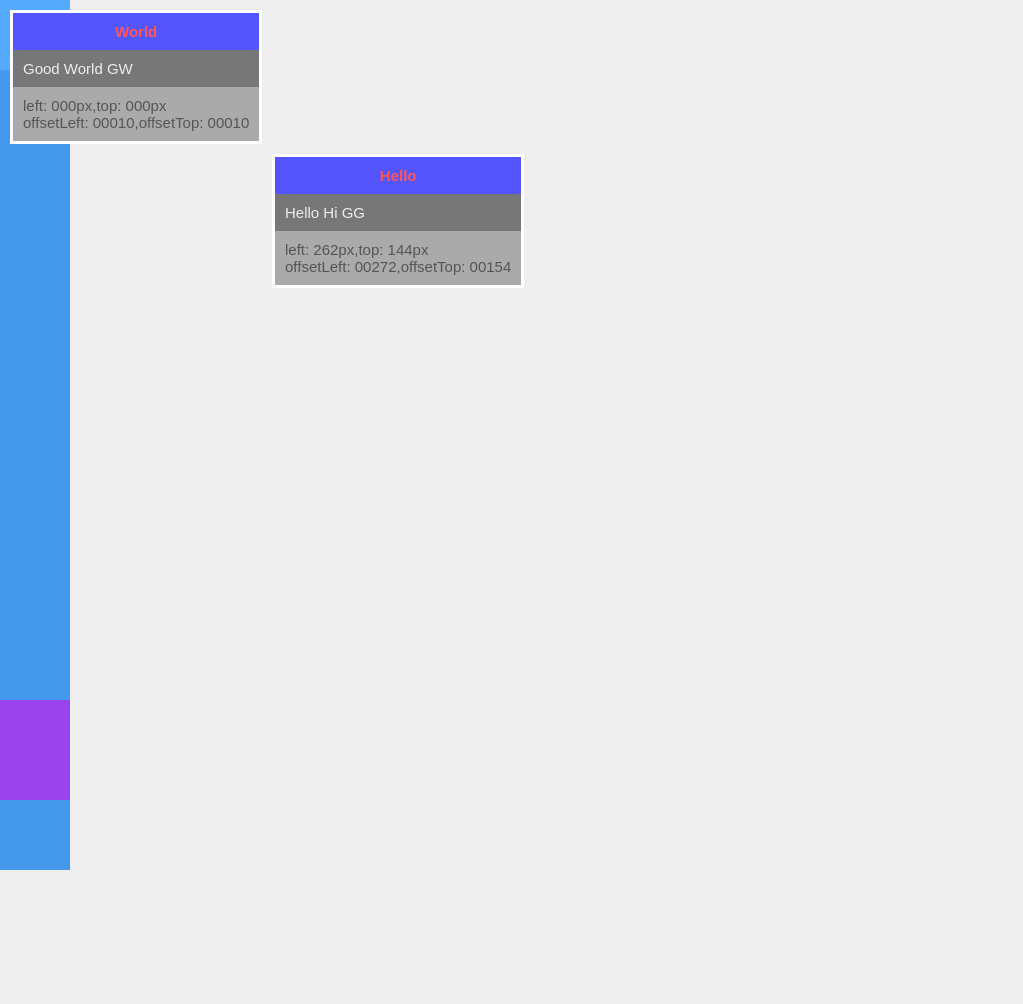
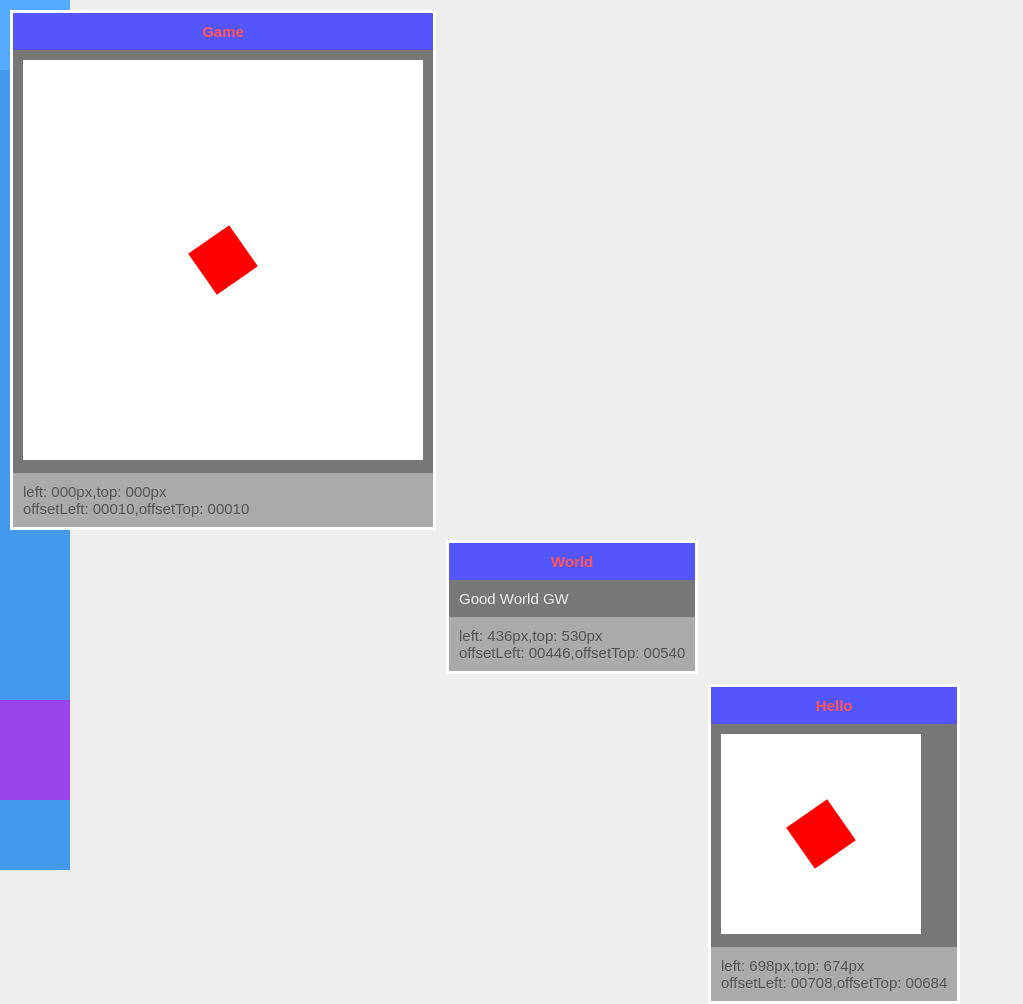
Before and after one commit to jklim1253/likeDesktop, a plain HTML site: page index.html in a window 1280 px wide. Shown: the whole page, without its empty margins (0-1023 px from the left). Before the commit the page ends 800 px from the top, so only its background shows below. Drawn offline with Linux system fonts and the light colour scheme.

Commit message:
canvastest.js added. - use canvas element in content of post.

```diff
--- a/index.html
+++ b/index.html
@@ -4,6 +4,7 @@
 	<meta charset="UTF-8">
 	<title>like Desktop</title>
 	<link rel="stylesheet" href="css/base.css">
+	<script src="js/canvastest.js"></script>
 	<script src="js/util.js"></script>
 	<script src="js/base.js"></script>
 </head>
@@ -17,12 +18,17 @@
 	<div class="desktop">
 		<div class="post">
 			<div class="title">Hello</div>
-			<div class="content">Hello Hi GG</div>
+			<div class="content"><canvas id="test2" width="200" height="200"></canvas></div>
 			<div class="option"></div>
 		</div>
 		<div class="post">
 			<div class="title">World</div>
 			<div class="content">Good World GW</div>
+			<div class="option"></div>
+		</div>
+		<div class="post">
+			<div class="title">Game</div>
+			<div class="content"><canvas id="test" width="400" height="400"></canvas></div>
 			<div class="option"></div>
 		</div>
 	</div>
--- a/js/base.js
+++ b/js/base.js
@@ -75,5 +75,8 @@
 			x += posts[index].offsetWidth + margin;
 			y += posts[index].offsetHeight + margin;
 		}
+
+		game("test").run();
+		game("test2").run();
 	}
 })();
--- /dev/null
+++ b/js/canvastest.js
@@ -0,0 +1,51 @@
+function getCanvas(windowid) {
+	var canvas = document.getElementById(windowid);
+	if (canvas === undefined) {
+		alert("fail to find window to connect");
+	}
+	return canvas;
+}
+var game = function(windowid){
+	var bgcolor = "#ffffff";
+	var canvas = getCanvas(windowid);
+	if (canvas === undefined) return {}; // return null object
+	var width = canvas.width;
+	var height = canvas.height;
+	var context = canvas.getContext("2d");
+
+	var angle = 0;
+	function update() {
+		angle += 5*Math.PI/180;
+		if (angle >= 2*Math.PI) {
+			angle = 0;
+		}
+	}
+	function draw() {
+		context.fillStyle = bgcolor;
+		context.fillRect(0,0,width,height);
+		drawBox();
+	}
+	function drawBox() {
+		context.save();
+		context.setTransform(1,0,0,1,0,0);
+		context.translate(width/2, height/2);
+		context.rotate(angle);
+		context.translate(-25,-25);
+		context.beginPath();
+		context.rect(0,0,50,50);
+		context.closePath();
+		context.fillStyle = "red";
+		context.fill();
+		context.restore();
+	}
+
+	function mainloop() {
+		update();
+		draw();
+		setTimeout(mainloop, 1000/24);
+	}
+
+	return {
+		run: mainloop,
+	};
+};
--- a/task.js
+++ b/task.js
@@ -1,3 +1,4 @@
+var _OS_ = function() {
 	var global = function() {
 		var _global_id = 0;
 		function _get_handle_id() {
@@ -12,6 +13,8 @@ var error = function() {
 			success: 0,
 			unknown_error: 1,
 		};
+	};
+
 };
 var TaskType = function() {
 	var _background_task_type = 0;
```
Lines whose indentation alone changed are shown as unchanged.
